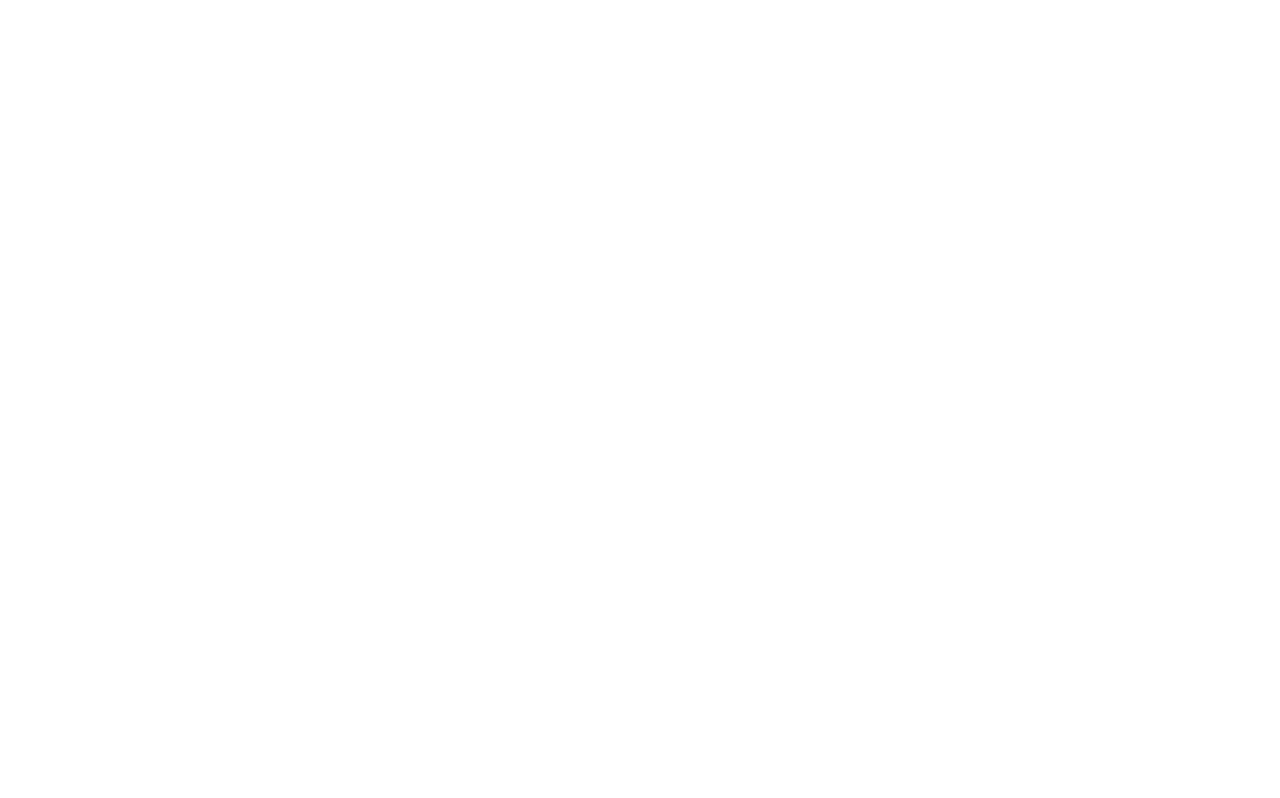
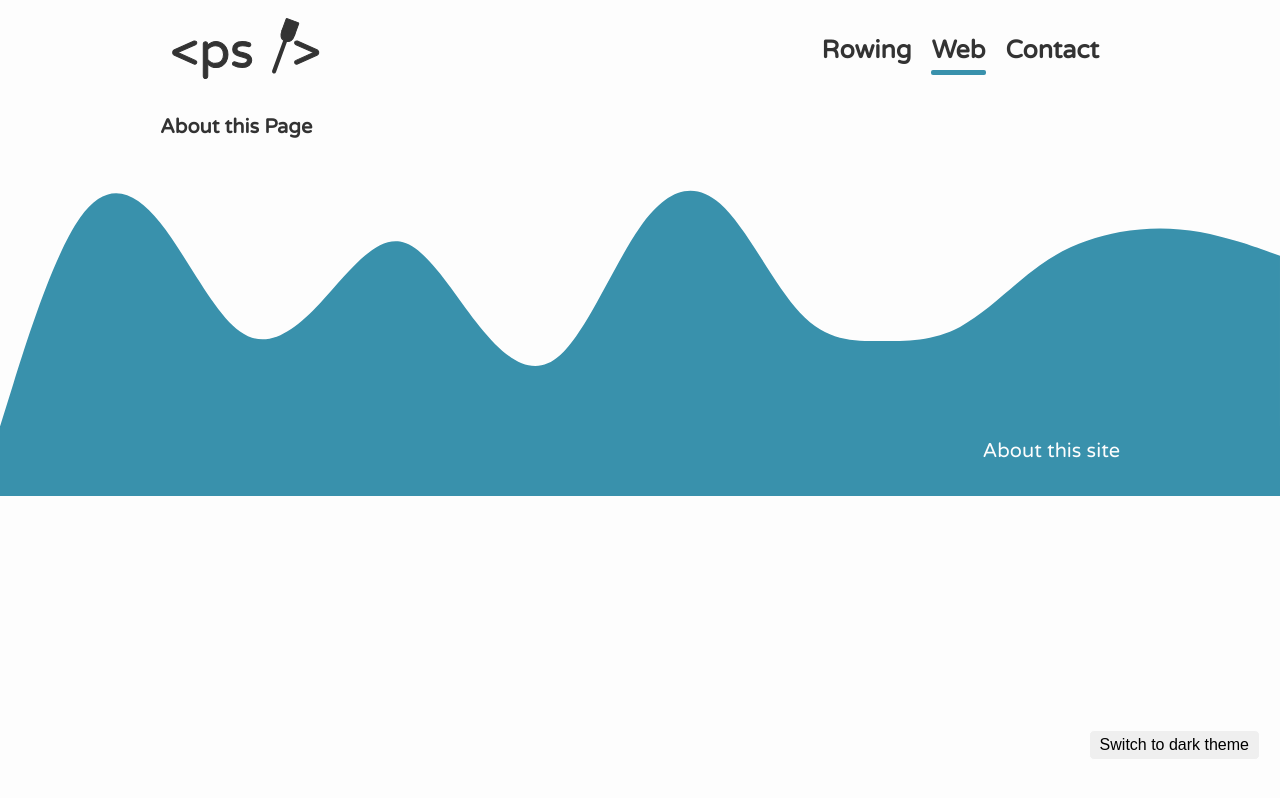
Before and after one commit to sieberp/homepage, a Gatsby site: page /about in a window 1280 px wide. Before the commit this address had no page. Built offline with nearby package versions, Linux system fonts and the light colour scheme; Gatsby itself is replaced by a stand-in of ours.

Commit message:
feat: about page added and minor bug fix

```diff
--- a/src/components/footer.js
+++ b/src/components/footer.js
@@ -49,7 +49,7 @@ const Footer = () => (
     <Container>
       <div>
         <div />
-        <NavLink to="/about">About this page</NavLink>
+        <NavLink to="/about">About this site</NavLink>
       </div>
     </Container>
   </>
--- a/src/components/header.js
+++ b/src/components/header.js
@@ -68,7 +68,8 @@ const Logo = styled(LogoSVG)`
 const Header = () => {
   React.useEffect(() => {
     let path = window.location.pathname.match(/\w+/);
-    if (!path) return;
+    console.log(path);
+    if (!path || path[0] === '404') return;
     if (path[0] === 'projects' || path[0] === 'about') path = 'web';
 
     const activeLink = document.getElementById(path);
--- /dev/null
+++ b/src/pages/about.js
@@ -0,0 +1,5 @@
+import React from 'react';
+
+export default function AboutPage() {
+  return <h1>About this Page</h1>;
+}
```
